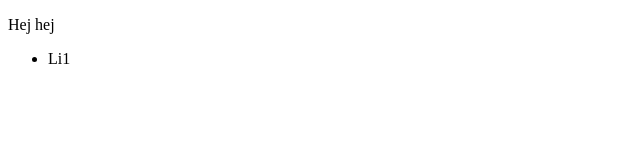
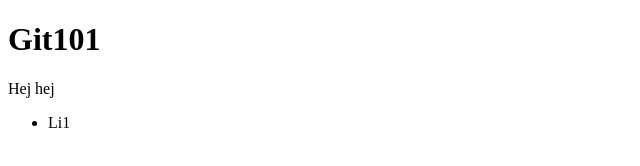
Before and after one commit to fredrikwcms/git-101, a plain HTML site: page index.html in a window 1280 px wide. Shown: the whole page, without its empty margins (0-640 px from the left). Drawn offline with Linux system fonts and the light colour scheme.

Commit message:
Added the heading

```diff
--- a/index.html
+++ b/index.html
@@ -6,6 +6,7 @@
     <title>Document</title>
 </head>
 <body>
+    <h1>Git101</h1>
     <section class="first-section">
         <p>Hej hej</p>
     </section>
```
